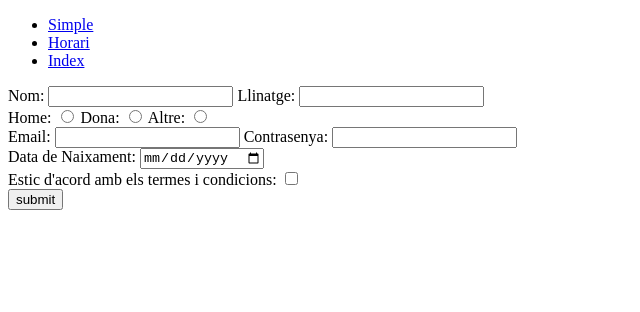
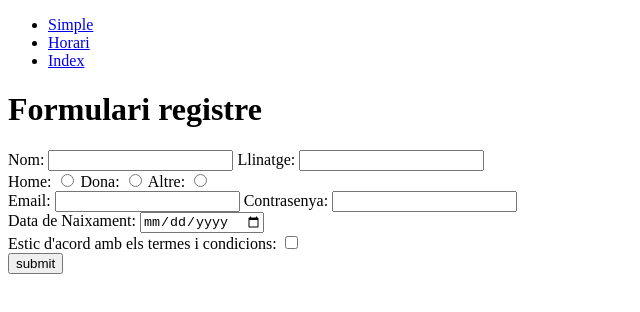
Before and after one commit to yulianabaque/Treeballs, a plain HTML site: page registre.html in a window 1280 px wide. Shown: the whole page, without its empty margins (0-640 px from the left). Drawn offline with Linux system fonts and the light colour scheme.

Commit message:
tomeu commit

```diff
--- a/registre.html
+++ b/registre.html
@@ -13,6 +13,7 @@
 
    </head>
    <body>
+    <h1><b>Formulari registre</b></h1>
    <form method="get" action="registre.html">
 
        <label for="nom">Nom:</label>
```
